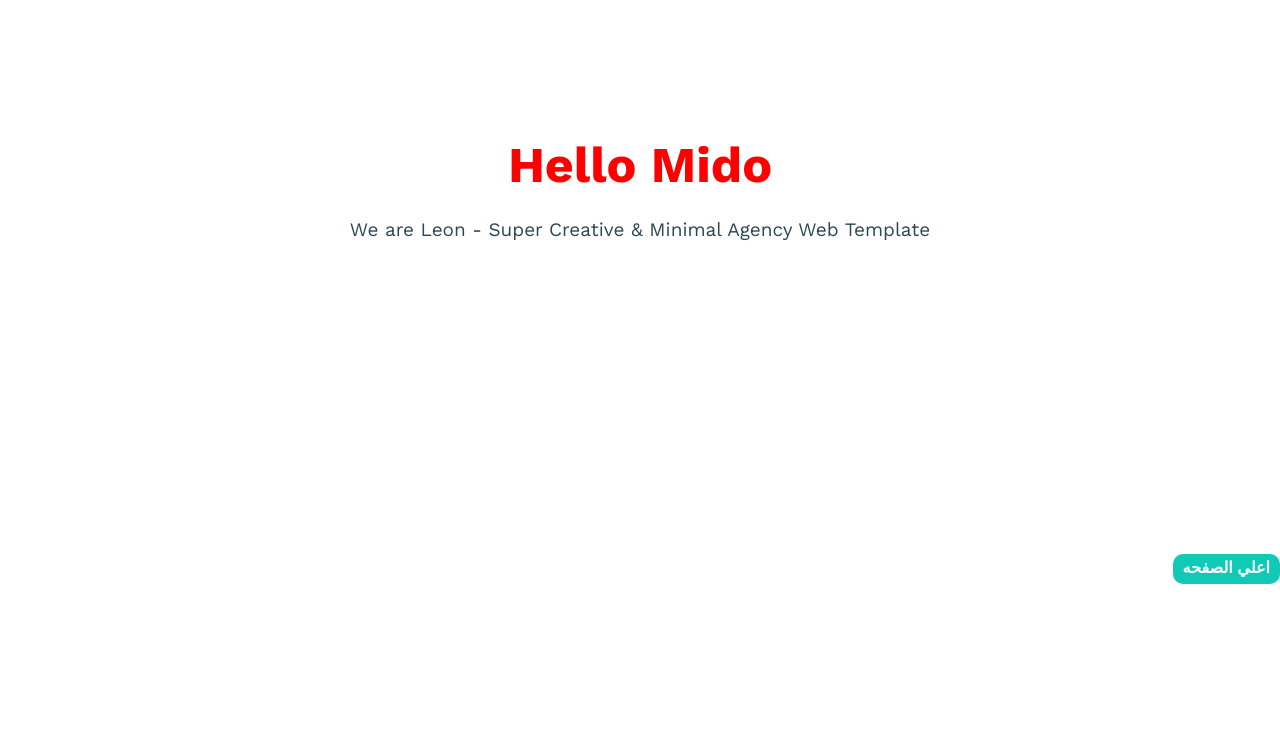
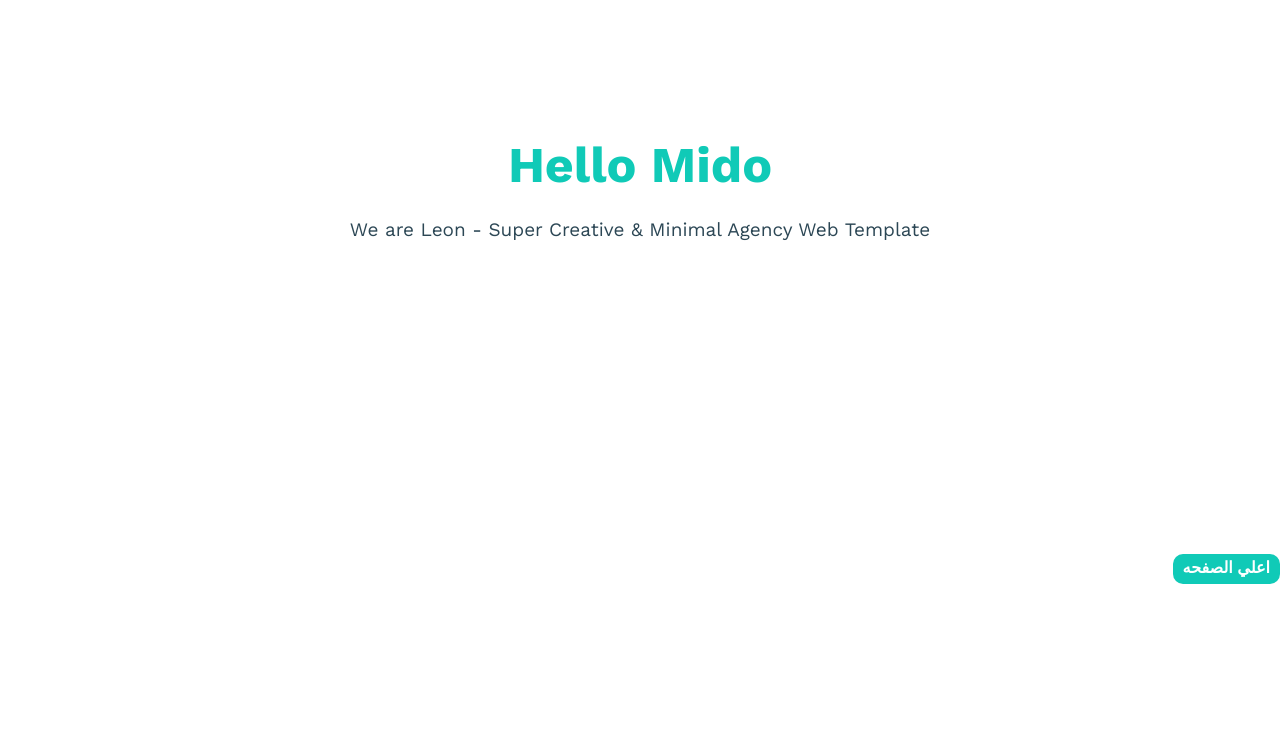
Before and after one commit to ahmedmamdouh2/TEMPLATE_2, a plain HTML site: page index.html in a window 1280 px wide. Shown: the part 47-800 px from the top of the page. Drawn offline with nearby package versions, Linux system fonts and the light colour scheme.

Commit message:
h1 color min color

```diff
--- a/css/Leon.css
+++ b/css/Leon.css
@@ -187,7 +187,7 @@ body {
   margin: 0;
   font-weight: bold;
   font-size: 50px;
-  color: red;
+  color: var(--min-color);
 }
 .landing .intro-text p {
   font-size: 19px;
```
